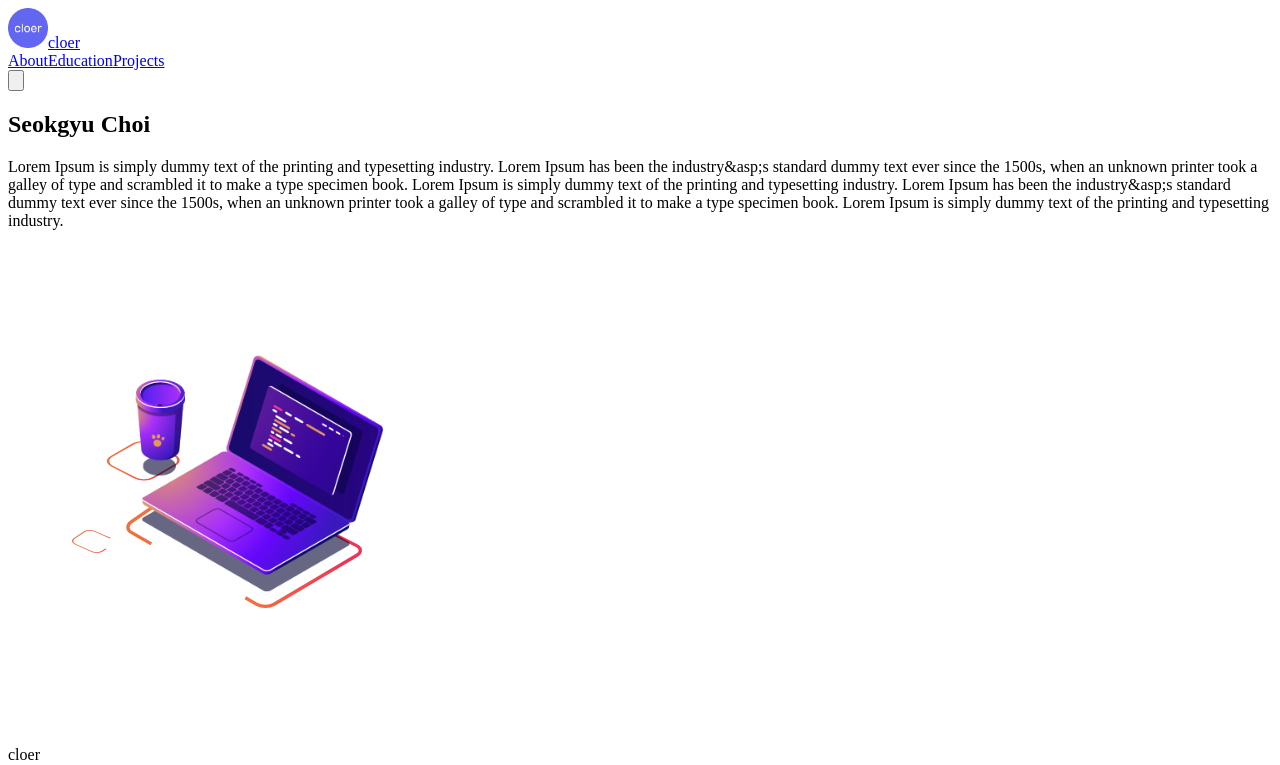
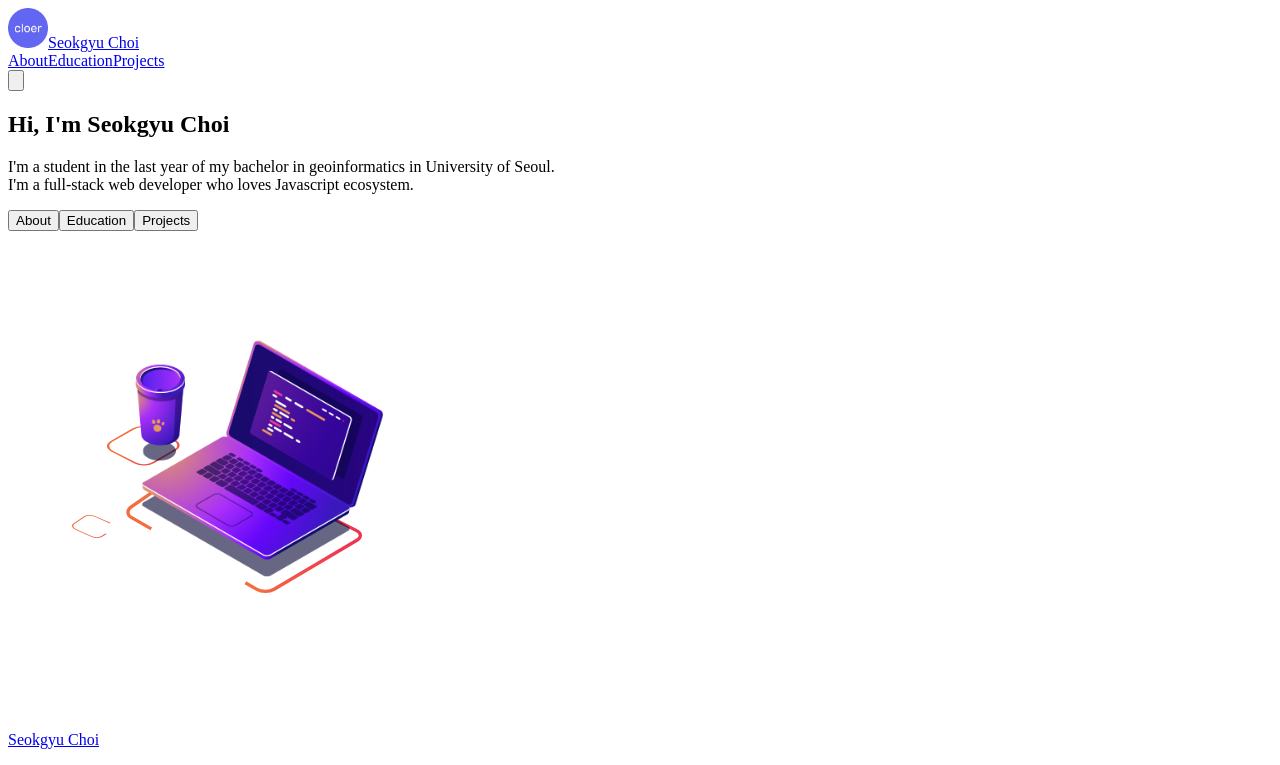
Before and after one commit to thecloer/portfolio-site, a Next.js app: page / in a window 1280 px wide. Shown: the top 765 px of the page. Built offline with nearby package versions, Linux system fonts and the light colour scheme.

Commit message:
FIX: some css

```diff
--- a/components/footer.tsx
+++ b/components/footer.tsx
@@ -1,3 +1,4 @@
+import Link from 'next/link';
 import React from 'react';
 
 const Footer = () => {
@@ -5,9 +6,11 @@ const Footer = () => {
     <footer className='body-font'>
       <div className='text-gray-600 dark:text-white bg-gray-100 dark:bg-slate-600/20'>
         <div className='container px-5 py-6 mx-auto flex items-center sm:flex-row flex-col'>
-          <a className='flex title-font font-medium items-center md:justify-start justify-center text-gray-900 dark:text-slate-200'>
-            <span className='ml-3 text-xl'>cloer</span>
-          </a>
+          <Link href='/'>
+            <a className='flex title-font font-medium items-center md:justify-start justify-center text-gray-900 dark:text-slate-200'>
+              <span className='ml-3 text-xl'>Seokgyu Choi</span>
+            </a>
+          </Link>
           <p className='text-sm text-gray-500 sm:ml-6 sm:mt-0 mt-4'>
             <a className='text-gray-600 ml-1' href='https://www.instagram.com/thecloer/' target='_blank' rel='noopener noreferrer author'>
               @thecloer
--- a/components/header.tsx
+++ b/components/header.tsx
@@ -1,16 +1,18 @@
+import { useTheme } from 'next-themes';
 import Image from 'next/image';
 import Link from 'next/link';
 import React from 'react';
 import DarkModeToggleButton from './darkModeToggleButton';
 
 const Header = () => {
+  const { theme } = useTheme();
   return (
-    <header className='text-gray-600 body-font'>
+    <header className='text-gray-600 body-font '>
       <div className='container mx-auto flex flex-wrap p-5 flex-col md:flex-row items-center'>
         <Link href='/'>
-          <a className='flex title-font font-medium items-center text-gray-900 dark:text-slate-200 mb-4 md:mb-0'>
-            <Image src='/cloer-logo-512x512.png' layout='fixed' width='40' height='40' alt='cloer logo' />
-            <span className='ml-3 text-xl'>cloer</span>
+          <a className='flex title-font font-medium items-center text-gray-900 dark:text-slate-200 mb-4 md:mb-0 '>
+            <Image src={`/cloer-logo-${theme === 'dark' ? 'orange' : 'indigo'}-512x512.png`} layout='fixed' width='40' height='40' alt='cloer logo' />
+            <span className='ml-3 text-xl'>Seokgyu Choi</span>
           </a>
         </Link>
         <nav className='md:ml-auto flex flex-wrap items-center text-base justify-center'>
--- a/components/home/hero.tsx
+++ b/components/home/hero.tsx
@@ -1,15 +1,21 @@
 import React from 'react';
+import HeroButton from './heroButton';
 
 const Hero = () => {
   return (
     <section className='lg:flex-grow md:w-1/2 lg:pr-24 md:pr-16 flex flex-col md:items-start md:text-left mb-16 md:mb-0 items-center text-center'>
-      <h1 className='sm:text-4xl text-3xl mb-4 font-medium text-gray-900'>Seokgyu Choi</h1>
-      <p className='mb-8 leading-relaxed'>
-        Lorem Ipsum is simply dummy text of the printing and typesetting industry. Lorem Ipsum has been the industry&asp;s standard dummy text ever since the 1500s, when an unknown
-        printer took a galley of type and scrambled it to make a type specimen book. Lorem Ipsum is simply dummy text of the printing and typesetting industry. Lorem Ipsum has been
-        the industry&asp;s standard dummy text ever since the 1500s, when an unknown printer took a galley of type and scrambled it to make a type specimen book. Lorem Ipsum is
-        simply dummy text of the printing and typesetting industry.
+      <h1 className='sm:text-4xl text-3xl mb-14 font-medium text-gray-900'>Hi, I&apos;m Seokgyu Choi</h1>
+      <p className='leading-relaxed text-xl'>
+        I&apos;m a student in the last year of my bachelor in geoinformatics in University of Seoul.
+        <br />
+        I&apos;m a full-stack web developer who loves Javascript ecosystem.
+        <br />
       </p>
+      <div className='mt-8 flex flex-col md:flex-row'>
+        <HeroButton text='About' />
+        <HeroButton text='Education' />
+        <HeroButton text='Projects' />
+      </div>
     </section>
   );
 };
--- /dev/null
+++ b/components/home/heroButton.tsx
@@ -0,0 +1,16 @@
+import Link from 'next/link';
+import React, { FC } from 'react';
+
+interface HeroButton {
+  text: string;
+}
+
+const HeroButton: FC<HeroButton> = ({ text }) => {
+  return (
+    <Link href={`/${text.toLowerCase()}`}>
+      <button className='home-button'>{text}</button>
+    </Link>
+  );
+};
+
+export default HeroButton;
--- a/styles/globals.css
+++ b/styles/globals.css
@@ -2,6 +2,7 @@
 @tailwind components;
 @tailwind utilities;
 
+@layer base {
   html,
   body,
   #__next {
@@ -17,14 +18,29 @@ h6 {
     @apply text-slate-900 dark:text-white;
   }
   a {
-  @apply text-slate-500 hover:text-slate-700 dark:text-slate-300 dark:hover:text-slate-50;
+    @apply text-slate-500  dark:text-slate-200
+          hover:text-indigo-500 dark:hover:text-orange-400;
   }
   p {
-  @apply text-slate-500 dark:text-slate-400;
+    @apply text-slate-700 dark:text-slate-300;
+  }
 }
 
+@layer components {
+  .btn {
+    @apply transition duration-200
+          bg-indigo-300 dark:bg-orange-300 hover:bg-indigo-400 hover:dark:bg-orange-400
+          text-slate-900 hover:text-slate-50 dark:text-slate-800 dark:hover:text-slate-50;
+  }
+}
+
+@layer utilities {
+  .home-button {
+    @apply btn py-2.5 px-3.5 m-2 font-semibold rounded-xl hover:scale-105;
+  }
   .project-card {
     @apply box-content h-full rounded-xl overflow-hidden transition transform duration-300
+            flex flex-col
             bg-gray-100 dark:bg-slate-700/30
             border border-gray-300 dark:border-gray-200/50
             hover:scale-105 hover:shadow-lg dark:hover:shadow-gray-400/40;
@@ -32,15 +48,7 @@ p {
   .project-card__image-container {
     @apply h-44 relative bg-slate-300 dark:bg-slate-600 flex justify-center items-center;
   }
-.project-card__content-container {
-  @apply p-5;
+  .project-card__link-button {
+    @apply btn flex px-2 py-1 mb-2 mr-2 text-xs font-medium rounded-md;
   }
-.project-card__link-button {
-  @apply flex px-2 py-1 mb-2 mr-2 rounded-md
-    bg-indigo-200 dark:bg-orange-200
-      text-xs font-medium
-      text-black dark:text-black
-      hover:text-black dark:hover:text-black
-      duration-200
-      hover:bg-indigo-400 dark:hover:bg-orange-400;
 }
```
Also changed, not shown: components/projects/projectCard.tsx (+5 -4 lines), public/cloer-logo-indigo-512x512.png (renamed from public/cloer-logo-512x512.png), public/cloer-logo-orange-512x512.png (added). Lines whose indentation alone changed are shown as unchanged.
